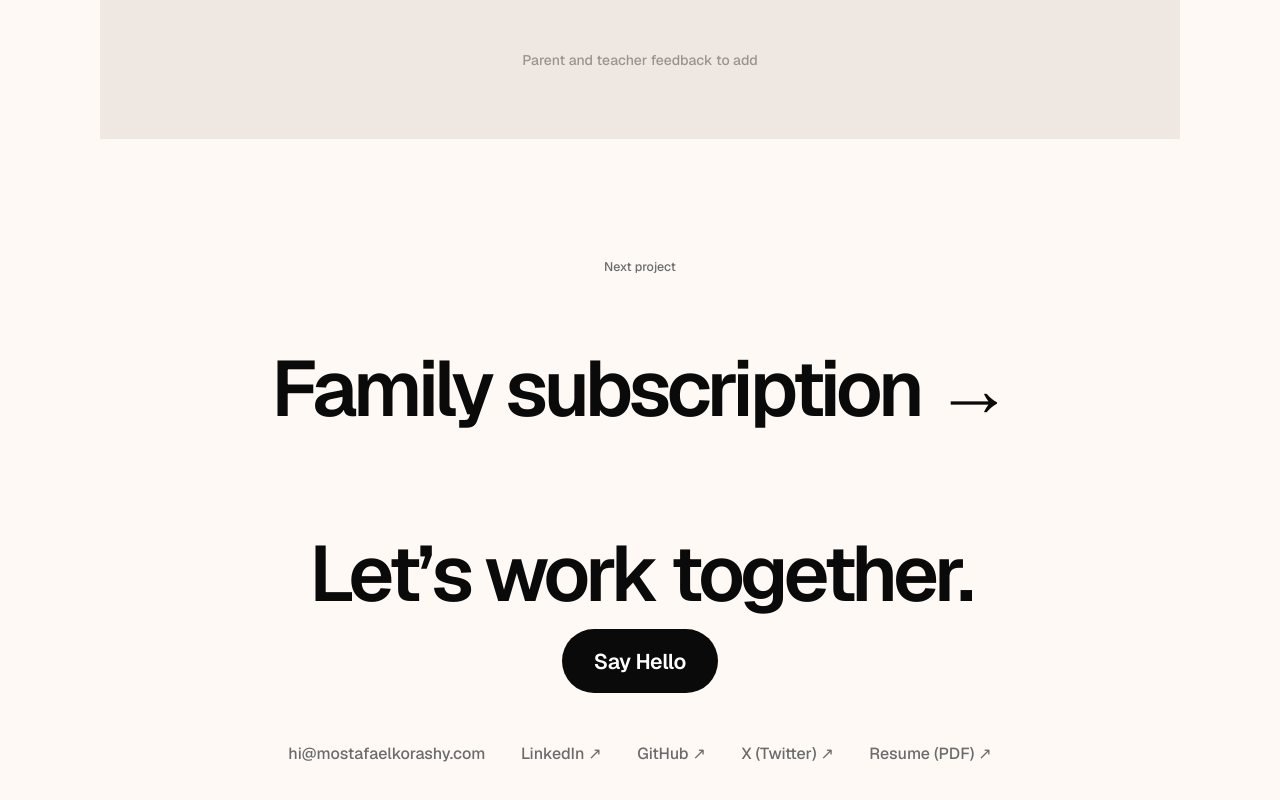
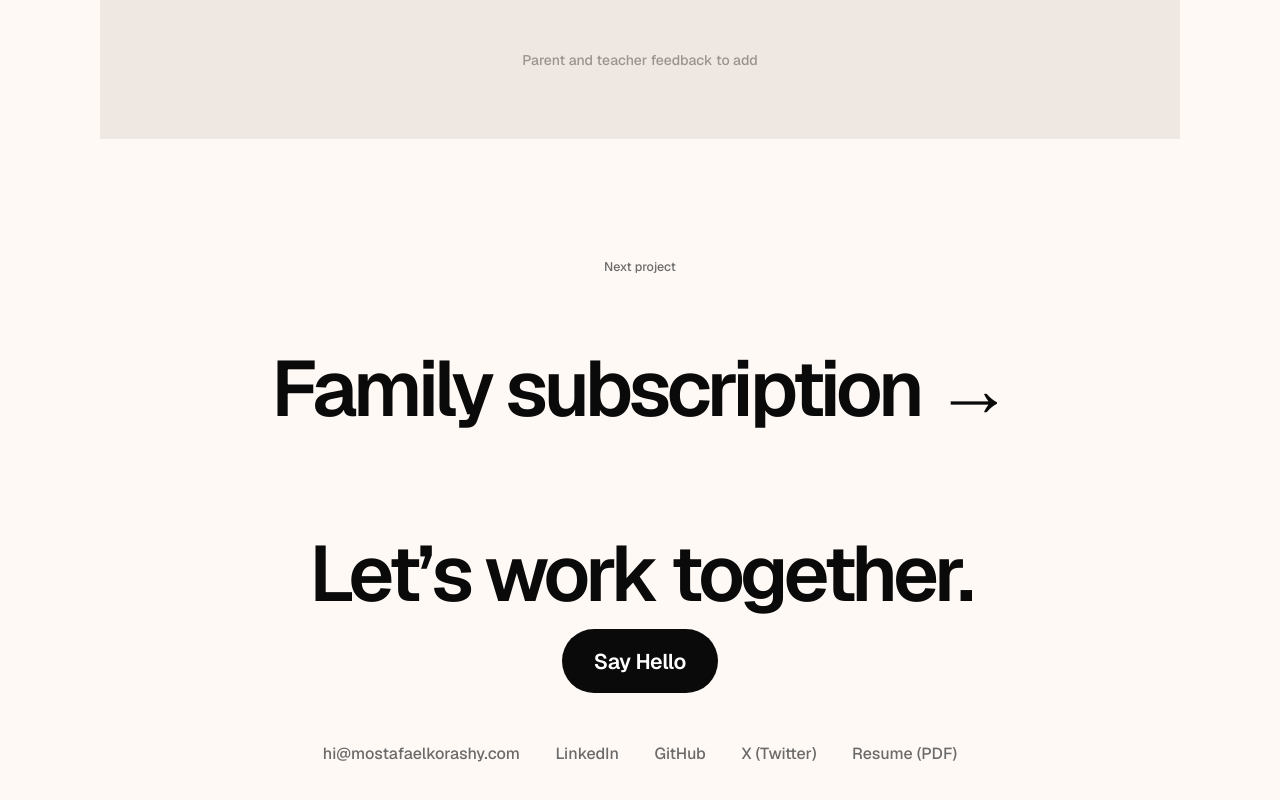
Before and after one commit to melkorashyux/MK-Portfolio, a plain HTML site: page daycare-activities.html in a window 1280 px wide. Shown: the part 4853-5653 px from the top of the page. Drawn offline with nearby package versions, Linux system fonts and the light colour scheme.

Commit message:
Footer links without arrows on every page
Co-Authored-By: Claude Opus 5.5 <noreply@anthropic.com>

```diff
--- a/daycare-activities.html
+++ b/daycare-activities.html
@@ -119,10 +119,10 @@
         <a class="cta fcta" href="mailto:hi@mostafaelkorashy.com">Say Hello</a>
         <nav class="links" aria-label="Contact and profiles">
           <a href="mailto:hi@mostafaelkorashy.com">hi@mostafaelkorashy.com</a>
-          <a href="https://www.linkedin.com/in/melkorashyux/" target="_blank" rel="noopener">LinkedIn ↗</a>
-          <a href="https://github.com/melkorashyux" target="_blank" rel="noopener">GitHub ↗</a>
-          <a href="https://x.com/melkorashyux" target="_blank" rel="noopener">X (Twitter) ↗</a>
-          <a href="assets/Mostafa-Elkorashy-Resume.pdf" target="_blank" rel="noopener">Resume (PDF) ↗</a>
+          <a href="https://www.linkedin.com/in/melkorashyux/" target="_blank" rel="noopener">LinkedIn</a>
+          <a href="https://github.com/melkorashyux" target="_blank" rel="noopener">GitHub</a>
+          <a href="https://x.com/melkorashyux" target="_blank" rel="noopener">X (Twitter)</a>
+          <a href="assets/Mostafa-Elkorashy-Resume.pdf" target="_blank" rel="noopener">Resume (PDF)</a>
         </nav>
       </footer>
     </section>
```
Also changed, not shown: family-subscription.html (+4 -4 lines), index.html (+4 -4 lines), visual-brain.html (+4 -4 lines), website-builder.html (+4 -4 lines).
